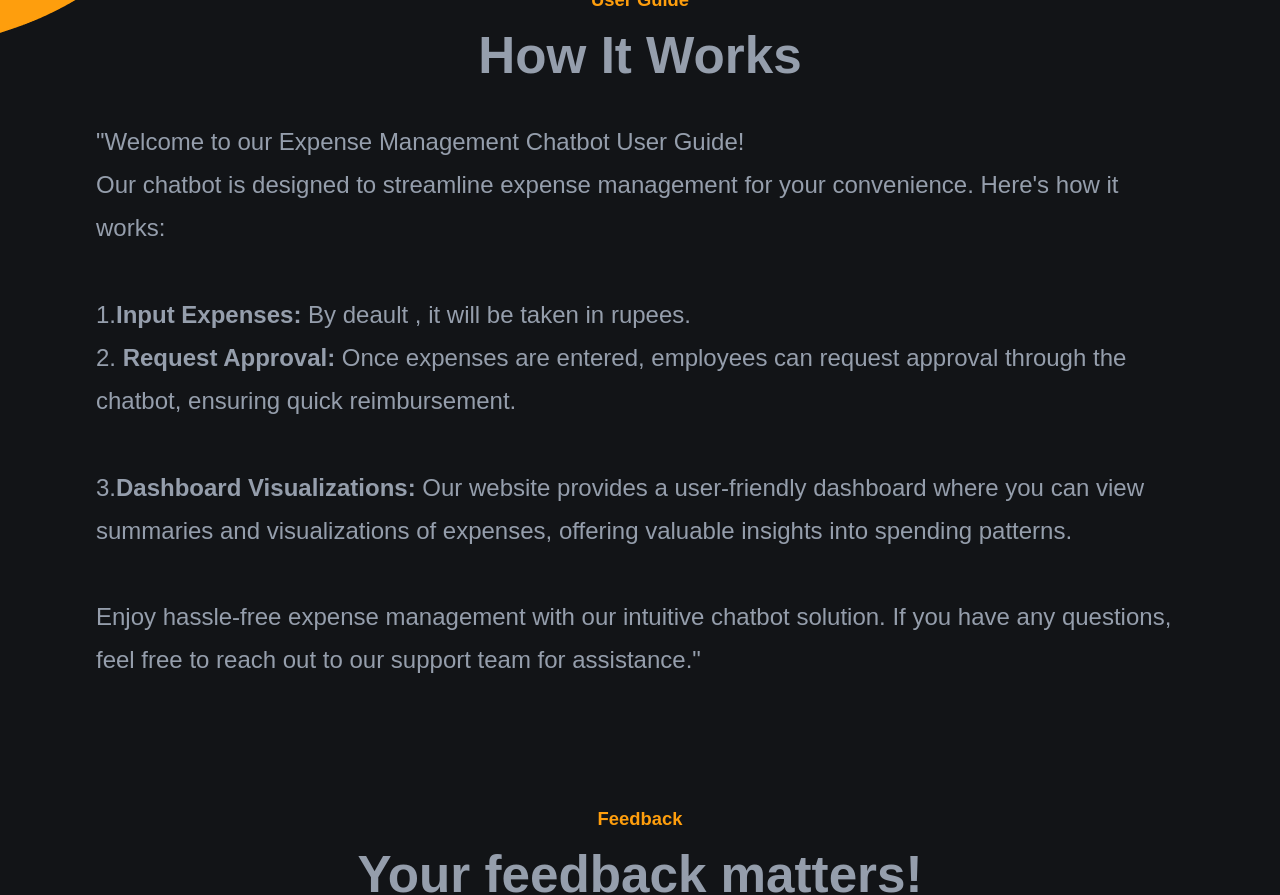
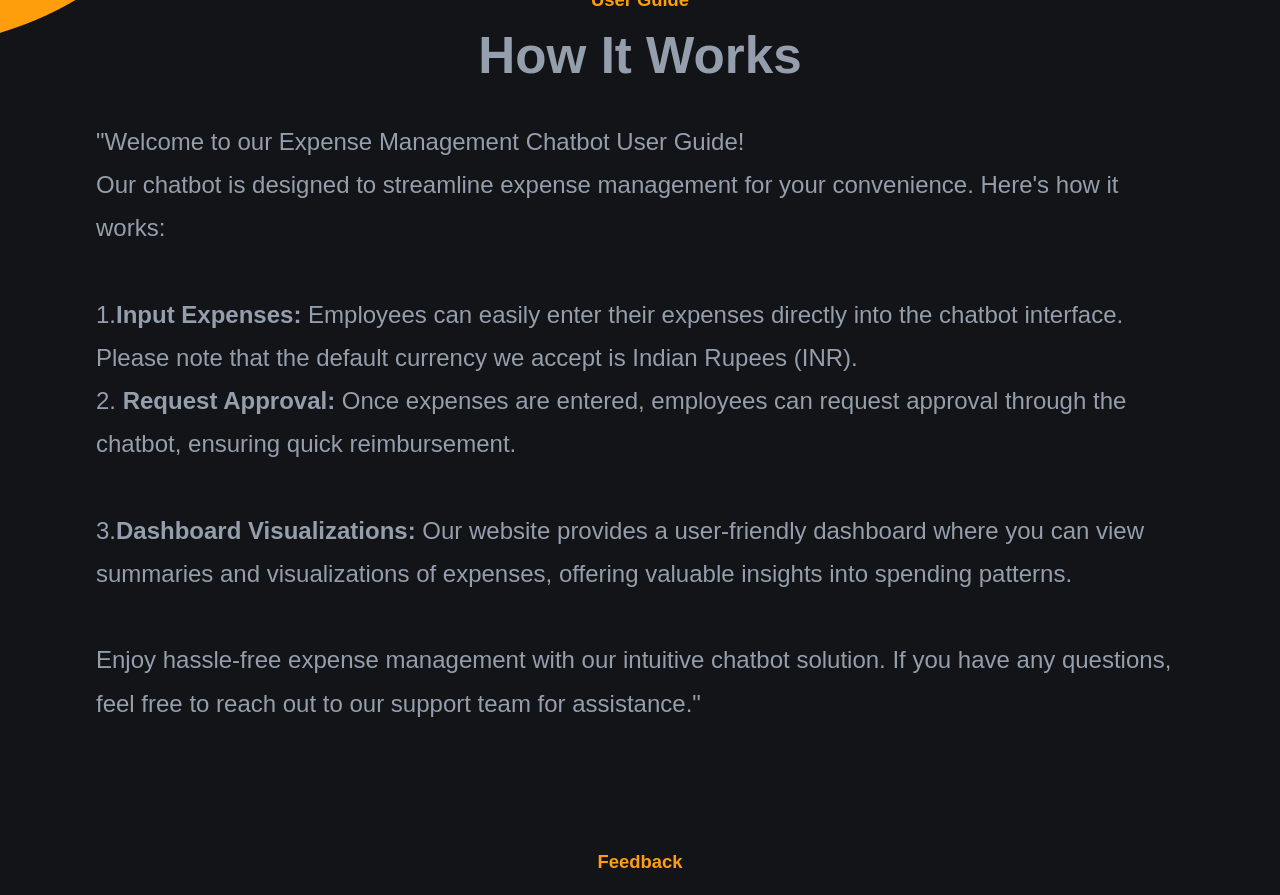
Before and after one commit to rohitvishnu10/Expense_Entry_Assistant, a React (Create React App) app: page / in a window 1280 px wide. Shown: the part 1780-2675 px from the top of the page. Built offline with nearby package versions, Linux system fonts and the light colour scheme.

Commit message:
changed userguide lines

```diff
--- a/src/components/Homepage/UserGuide.js
+++ b/src/components/Homepage/UserGuide.js
@@ -11,7 +11,7 @@ const UserGuide = () => {
 
 Our chatbot is designed to streamline expense management for your convenience. Here's how it works: <br /> <br />
 
-1.<b>Input Expenses: </b> By deault , it will be taken in rupees. <br />
+1.<b>Input Expenses: </b> Employees can easily enter their expenses directly into the chatbot interface. Please note that the default currency we accept is Indian Rupees (INR). <br />
 2.<b> Request Approval:</b>   Once expenses are entered, employees can request approval through the chatbot, ensuring quick reimbursement. <br />
 <br />
 3.<b>Dashboard Visualizations: </b>   Our website provides a user-friendly dashboard where you can view summaries and visualizations of expenses,
```
